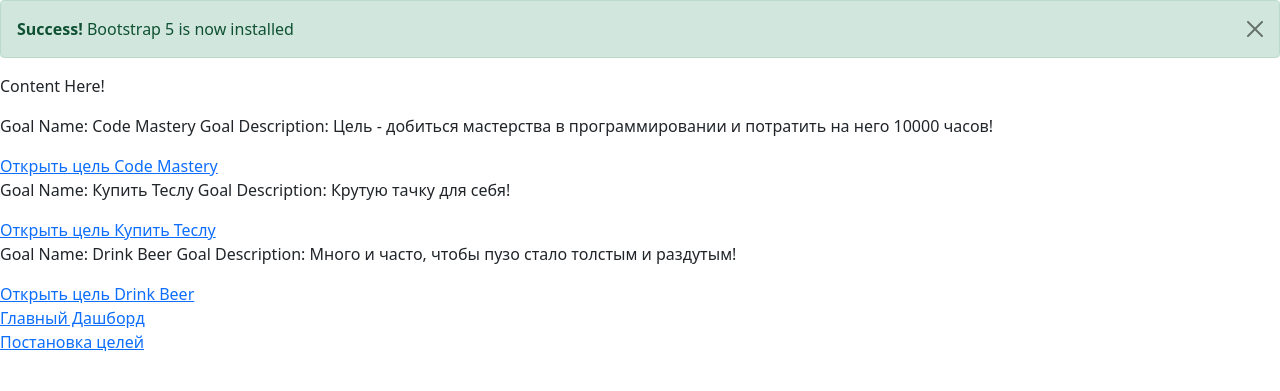
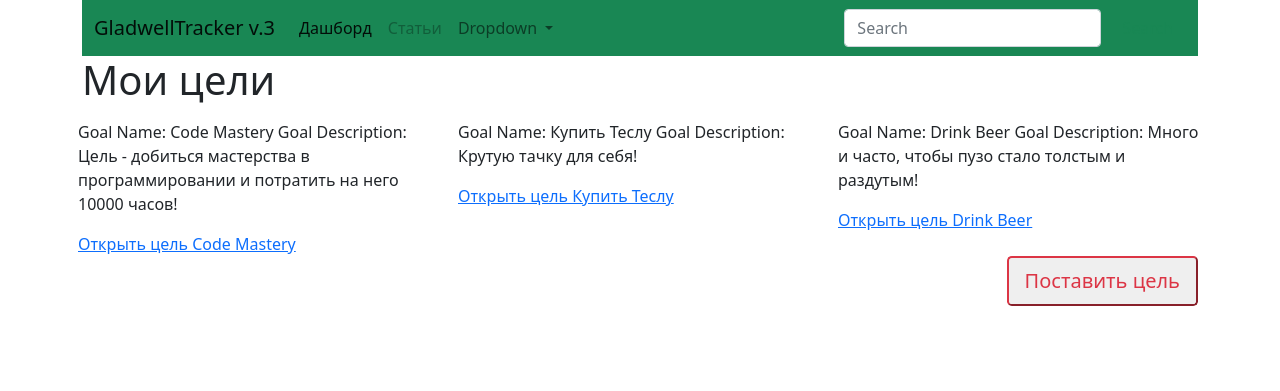
Before and after one commit to AlexRussianPyth/gladwellproject, a Django app: page / in a window 1280 px wide. Shown: the top 391 px of the page. Run offline with Django 4.2, Linux system fonts and the light colour scheme; data comes from the database, SQL or seed files in the repository; both versions use the stored data as it was after the commit.

Commit message:
add some navigation

```diff
--- a/timerecord/models.py
+++ b/timerecord/models.py
@@ -6,7 +6,7 @@ from django.urls import reverse
 # Create your models here.
 
 class Goal(models.Model):
-    name = models.CharField(max_length=100, verbose_name="Название цели", null=False, blank=False)
+    name = models.CharField(max_length=100, verbose_name="Название цели", null=False, blank=False, unique=True)
     slug = models.SlugField(blank=True, null=True)
     description = models.TextField(verbose_name="Описание цели")
     target_hours = models.IntegerField(validators=[MinValueValidator(1), MaxValueValidator(10000)], verbose_name="Часов необходимо")
@@ -14,6 +14,12 @@ class Goal(models.Model):
     created_at = models.DateTimeField(auto_now_add=True)
     is_achieved = models.BooleanField(default=False, verbose_name="Achieved?")
     image = models.ImageField(upload_to="images/%Y/%m/%d/", verbose_name="Изображение цели", null=True)
+
+    def my_function_field(self):
+        if self.target_hours <= 15:
+            return "Small Goal"
+        else:
+            return "Long Goal"
 
     def save(self, *args, **kwargs):
         if self.slug is None:
--- a/timerecord/templates/timerecord/base.html
+++ b/timerecord/templates/timerecord/base.html
@@ -5,6 +5,7 @@
     <meta http-equiv="X-UA-Compatible" content="IE=edge">
     <meta name="viewport" content="width=device-width, initial-scale=1.0">
     <link href="https://cdn.jsdelivr.net/npm/bootstrap@5.1.3/dist/css/bootstrap.min.css" rel="stylesheet" integrity="sha384-1BmE4kWBq78iYhFldvKuhfTAU6auU8tT94WrHftjDbrCEXSU1oBoqyl2QvZ6jIW3" crossorigin="anonymous">
+    {% block header %} {% endblock %}
     <title>{% block title %}{% endblock %}</title>
 </head>
 <body>
@@ -17,7 +18,7 @@
     {% block footer %}
     {% endblock %}
 
-    {% include 'timerecord/footer.html' %}
+
 
 </body>
 </html>
--- a/timerecord/templates/timerecord/footer.html
+++ b/timerecord/templates/timerecord/footer.html
@@ -1,5 +1,6 @@
 
-
-
-<div><a href="{% url 'timerecord:homepage' %}">Главный Дашборд</a></div>
-<div><a href="{% url 'timerecord:set-goal' %}">Постановка целей</a></div>
+<div class="d-grid gap-2">
+    <a href="{% url 'timerecord:set-goal' %}" class="text-end">
+<button type="button" class="btn-lg btn-outline-danger">Поставить цель</button>
+</a>
+</div>
--- a/timerecord/templates/timerecord/goal-detail.html
+++ b/timerecord/templates/timerecord/goal-detail.html
@@ -2,12 +2,14 @@
 {% block title %} Цель {{ goal_object.name }} {% endblock %}
 
 {% block content %}
+{% include 'timerecord/navigation.html' %}
 
 <div class="container-sm bg-info">
 
 <div class="text-end display-2">Цель: {{goal_object.name}}</div>
 
 <div>{{ goal_object.created_at|date:"d.M.Y" }}</div>
+<div>{{ goal_object.my_function_field }}</div>
 
 </div>
 
--- a/timerecord/templates/timerecord/homepage.html
+++ b/timerecord/templates/timerecord/homepage.html
@@ -1,21 +1,33 @@
 {% extends 'timerecord/base.html' %}
+{% load static %}
 
 {% block title %}
 Главный Дашборд
 {% endblock %}
 
 {% block content %}
-<div class="alert alert-success alert-dismissible fade show" role="alert" >
-    <button type="button" class="btn-close" data-bs-dismiss="alert" aria-label="Close"></button>
-    <strong>Success!</strong>
-    Bootstrap 5 is now installed
+<div class="container-md">
+{% include 'timerecord/navigation.html' %}
+
+<h1>Мои цели</h1>
+
+    <div class="row">
+
+
+        {% if all_objects %}
+            {% for obj in all_objects %}
+            <div class="col gy-2 gx-3">
+                <p>Goal Name: {{obj.name}} Goal Description: {{obj.description}}</p>
+                <a href="{{ obj.get_absolute_url }}">Открыть цель {{obj.name}}</a>
+            </div>
+            {% endfor %}
+        {% endif %}
+
+
+    </div>
+
+    {% include 'timerecord/footer.html' %}
+
 </div>
 
-<p>Content Here!</p>
-{% if all_objects %}
-    {% for obj in all_objects %}
-        <p>Goal Name: {{obj.name}} Goal Description: {{obj.description}}</p>
-        <a href="{{ obj.get_absolute_url }}">Открыть цель {{obj.name}}</a>
-    {% endfor %}
-{% endif %}
 {% endblock %}
--- /dev/null
+++ b/timerecord/templates/timerecord/navigation.html
@@ -0,0 +1,39 @@
+<nav class="navbar navbar-expand-lg navbar-light bg-success">
+    <div class="container-fluid">
+      <a class="navbar-brand" href="{% url 'timerecord:homepage' %}">GladwellTracker v.3</a>
+
+      <button class="navbar-toggler" type="button" data-bs-toggle="collapse" data-bs-target="#navbarSupportedContent" aria-controls="navbarSupportedContent" aria-expanded="false" aria-label="Toggle navigation">
+        <span class="navbar-toggler-icon"></span>
+      </button>
+
+      <div class="collapse navbar-collapse" id="navbarSupportedContent">
+        <ul class="navbar-nav me-auto mb-2 mb-lg-0">
+
+          <li class="nav-item">
+            <a class="nav-link active" aria-current="page" href="{% url 'timerecord:homepage' %}">Дашборд</a>
+          </li>
+
+          <li class="nav-item">
+            <a class="nav-link disabled" href="#" aria-disabled="true">Статьи</a>
+          </li>
+        <!-- TODO сделать здесь список целей текущего юзера -->
+          <li class="nav-item dropdown">
+            <a class="nav-link dropdown-toggle" href="#" id="navbarDropdown" role="button" data-bs-toggle="dropdown" aria-expanded="false">
+              Dropdown
+            </a>
+            <ul class="dropdown-menu" aria-labelledby="navbarDropdown">
+              <li><a class="dropdown-item" href="#">Action</a></li>
+              <li><a class="dropdown-item" href="#">Another action</a></li>
+              <li><hr class="dropdown-divider"></li>
+              <li><a class="dropdown-item" href="#">Something else here</a></li>
+            </ul>
+          </li>
+
+        </ul>
+        <form class="d-flex">
+          <input class="form-control me-2" type="search" placeholder="Search" aria-label="Search">
+          <button class="btn btn-outline-success" type="submit">Search</button>
+        </form>
+      </div>
+    </div>
+  </nav>
--- a/timerecord/templates/timerecord/setgoal.html
+++ b/timerecord/templates/timerecord/setgoal.html
@@ -2,6 +2,7 @@
 {% block title %} {% endblock %}
 
 {% block content %}
+{% include 'timerecord/navigation.html' %}
 <p>Внесите новую цель</p>
 <!-- <div class="shadow p-3 mb-5 bg-body rounded">Regular shadow</div> -->
 <div class="container shadow bg-body rounded">
--- a/timerecord/utils.py
+++ b/timerecord/utils.py
@@ -1,4 +1,10 @@
+from django.core.exceptions import ValidationError
+
+
 def handle_uploaded_file(file):
     with open("temp/image.jpg", "wb+") as destination:
         for chunk in file.chunks():
             destination.write(chunk)
+
+
+# TODO Функция, которая получает лучшие по рейтингу цели
```
Also changed, not shown: gladwellproject/settings.py (+3 -12 lines), db.sqlite3, timerecord/migrations/0010_alter_goal_is_achieved_alter_goal_name.py (added).
